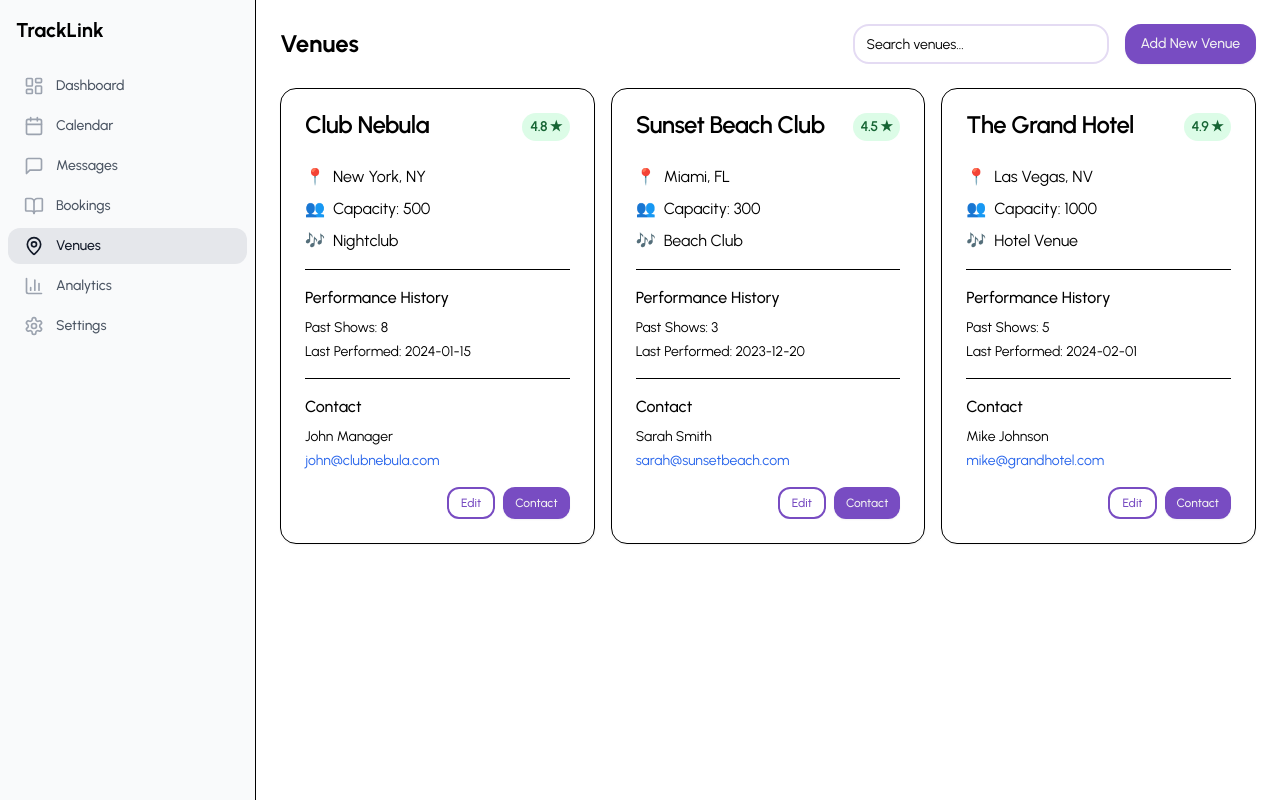
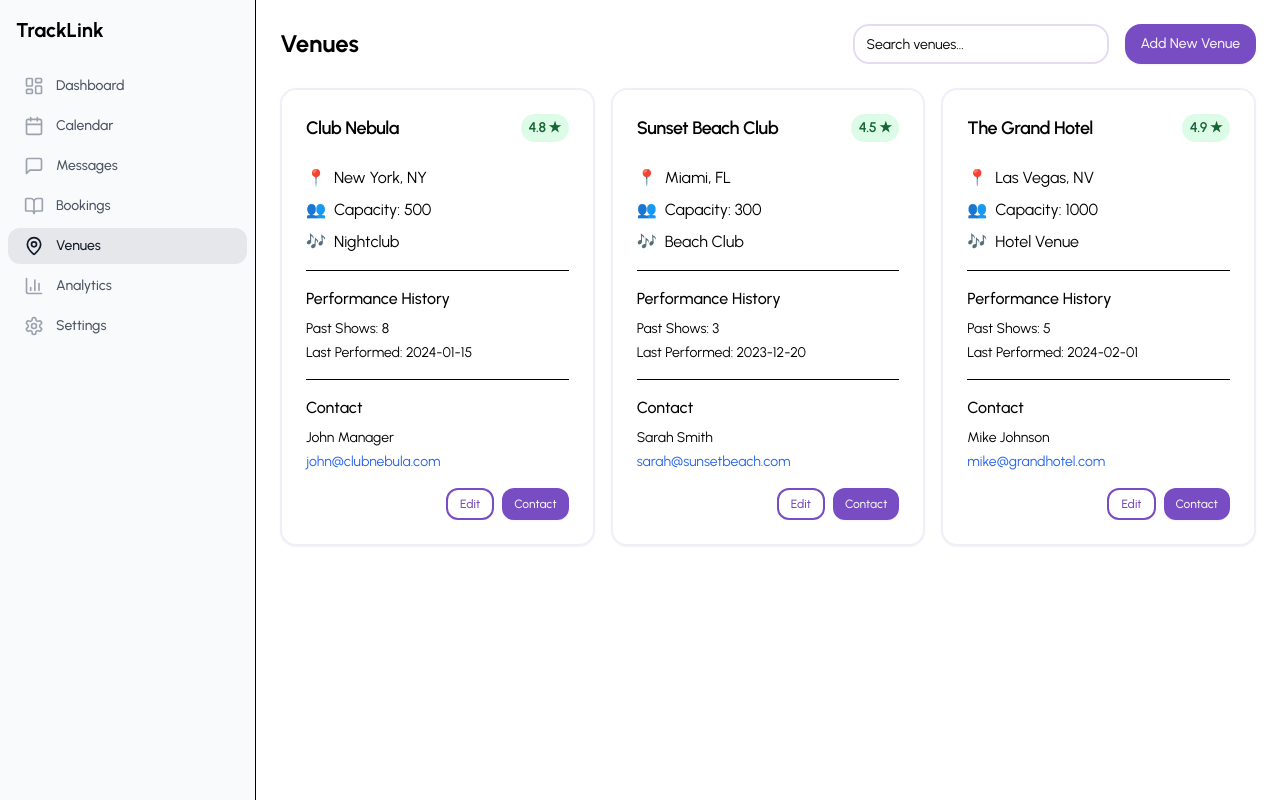
Before and after one commit to ababost/tracklink_mvp, a Next.js app in the folder frontend/: page /artists/venues in a window 1280 px wide. Built offline with nearby package versions, Linux system fonts and the light colour scheme.

Commit message:
Update card component with new design

```diff
--- a/frontend/src/components/ui/card.tsx
+++ b/frontend/src/components/ui/card.tsx
@@ -1,5 +1,4 @@
 import * as React from "react";
-
 import { cn } from "@/lib/utils";
 
 const Card = React.forwardRef<
@@ -9,7 +8,9 @@ const Card = React.forwardRef<
   <div
     ref={ref}
     className={cn(
-      "rounded-lg border bg-card text-card-foreground shadow-sm",
+      "rounded-lg border-2 border-primary/10 bg-card shadow-sm transition-all duration-200",
+      "dark:border-primary-light/10",
+      "hover:border-primary/20 dark:hover:border-primary-light/20",
       className
     )}
     {...props}
@@ -35,10 +36,7 @@ const CardTitle = React.forwardRef<
 >(({ className, ...props }, ref) => (
   <h3
     ref={ref}
-    className={cn(
-      "text-2xl font-semibold leading-none tracking-tight",
-      className
-    )}
+    className={cn("font-semibold leading-none tracking-tight text-lg", className)}
     {...props}
   />
 ));
```
